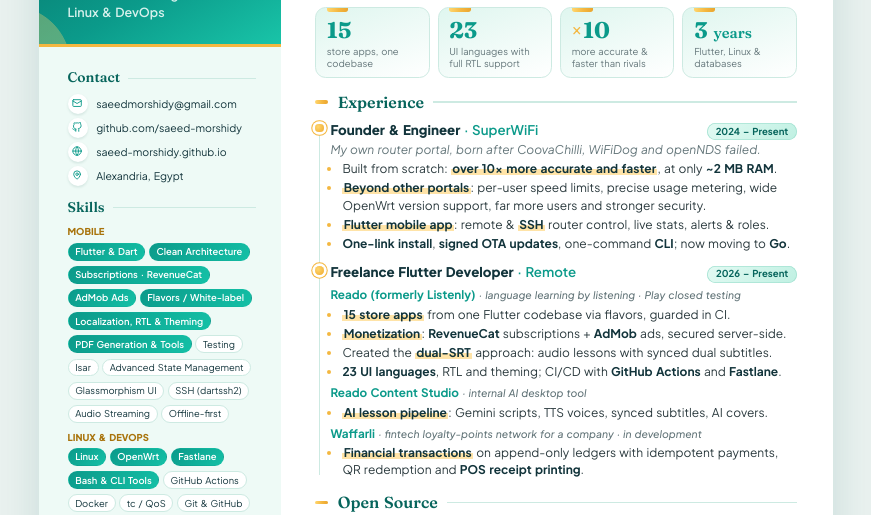
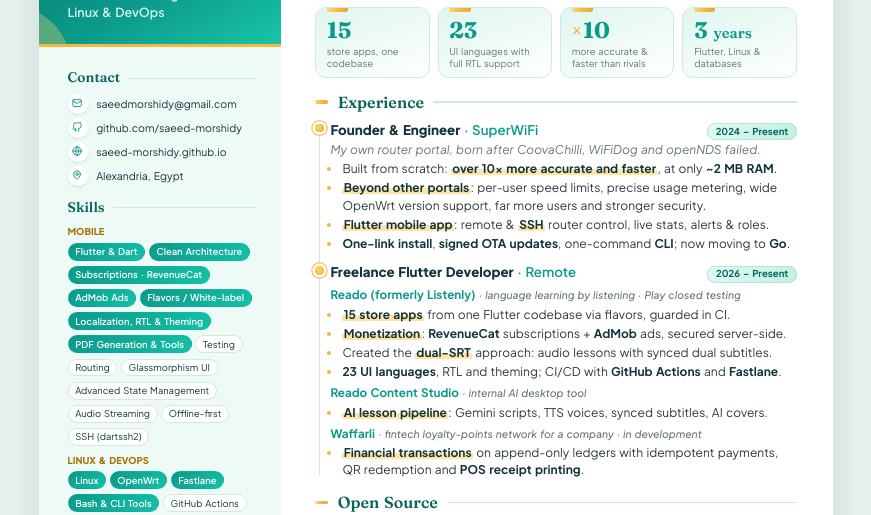
Before and after one commit to saeed-morshidy/saeed-morshidy.github.io, a plain HTML site: page index.html in a window 1280 px wide. Shown: the part 208-723 px from the top of the page, without its empty margins (204-1075 px from the left). Drawn offline with Linux system fonts and the light colour scheme.

Commit message:
Replace Isar with Routing
Co-Authored-By: Claude Opus 5.5 <noreply@anthropic.com>

```diff
--- a/index.html
+++ b/index.html
@@ -406,7 +406,7 @@
     <h3>Skills</h3>
     <div class="grp">Mobile</div>
     <div class="chips">
-      <span class="chip hot">Flutter &amp; Dart</span><span class="chip hot">Clean Architecture</span><span class="chip hot">Subscriptions · RevenueCat</span><span class="chip hot">AdMob Ads</span><span class="chip hot">Flavors / White-label</span><span class="chip hot">Localization, RTL &amp; Theming</span><span class="chip hot">PDF Generation &amp; Tools</span><span class="chip">Testing</span><span class="chip">Isar</span><span class="chip">Advanced State Management</span><span class="chip">Glassmorphism UI</span><span class="chip">SSH (dartssh2)</span><span class="chip">Audio Streaming</span><span class="chip">Offline-first</span>
+      <span class="chip hot">Flutter &amp; Dart</span><span class="chip hot">Clean Architecture</span><span class="chip hot">Subscriptions · RevenueCat</span><span class="chip hot">AdMob Ads</span><span class="chip hot">Flavors / White-label</span><span class="chip hot">Localization, RTL &amp; Theming</span><span class="chip hot">PDF Generation &amp; Tools</span><span class="chip">Testing</span><span class="chip">Routing</span><span class="chip">Glassmorphism UI</span><span class="chip">Advanced State Management</span><span class="chip">Audio Streaming</span><span class="chip">Offline-first</span><span class="chip">SSH (dartssh2)</span>
     </div>
     <div class="grp">Linux &amp; DevOps</div>
     <div class="chips">
```
Also changed, not shown: 1 other file.
